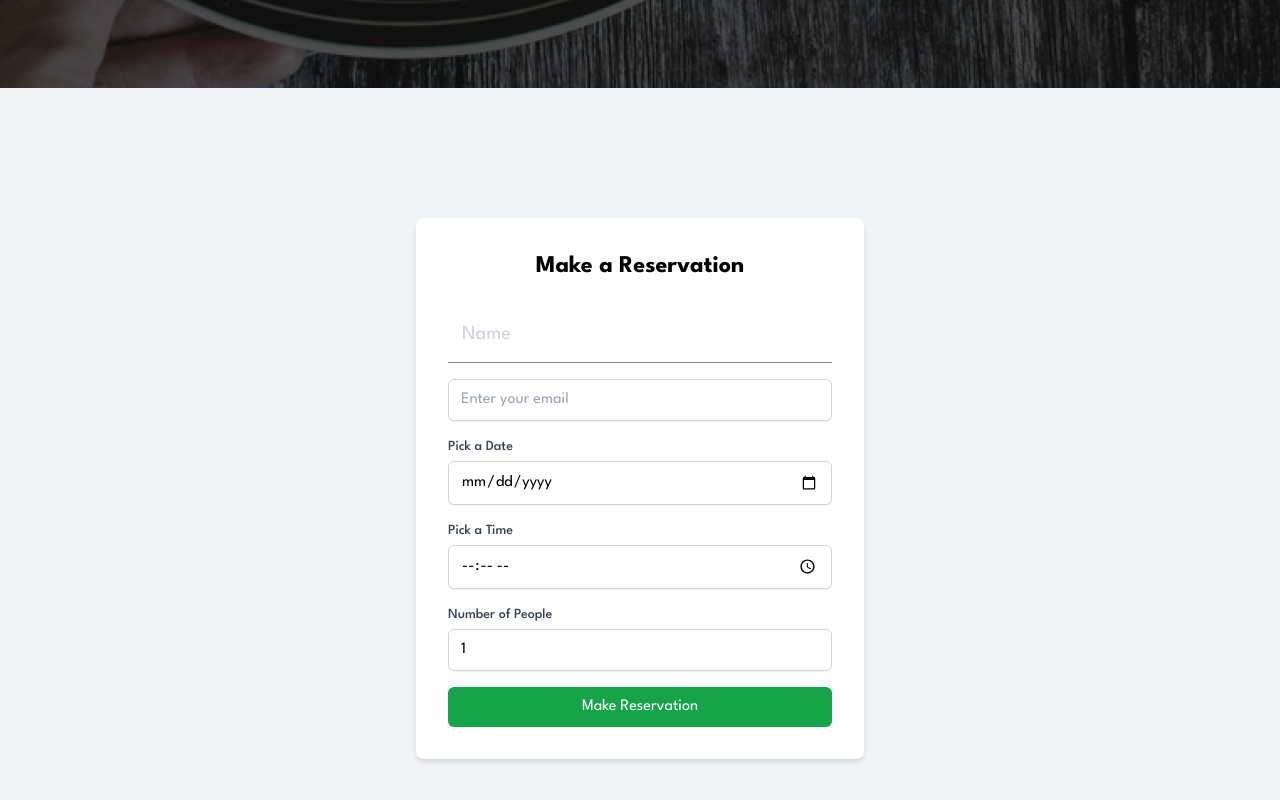
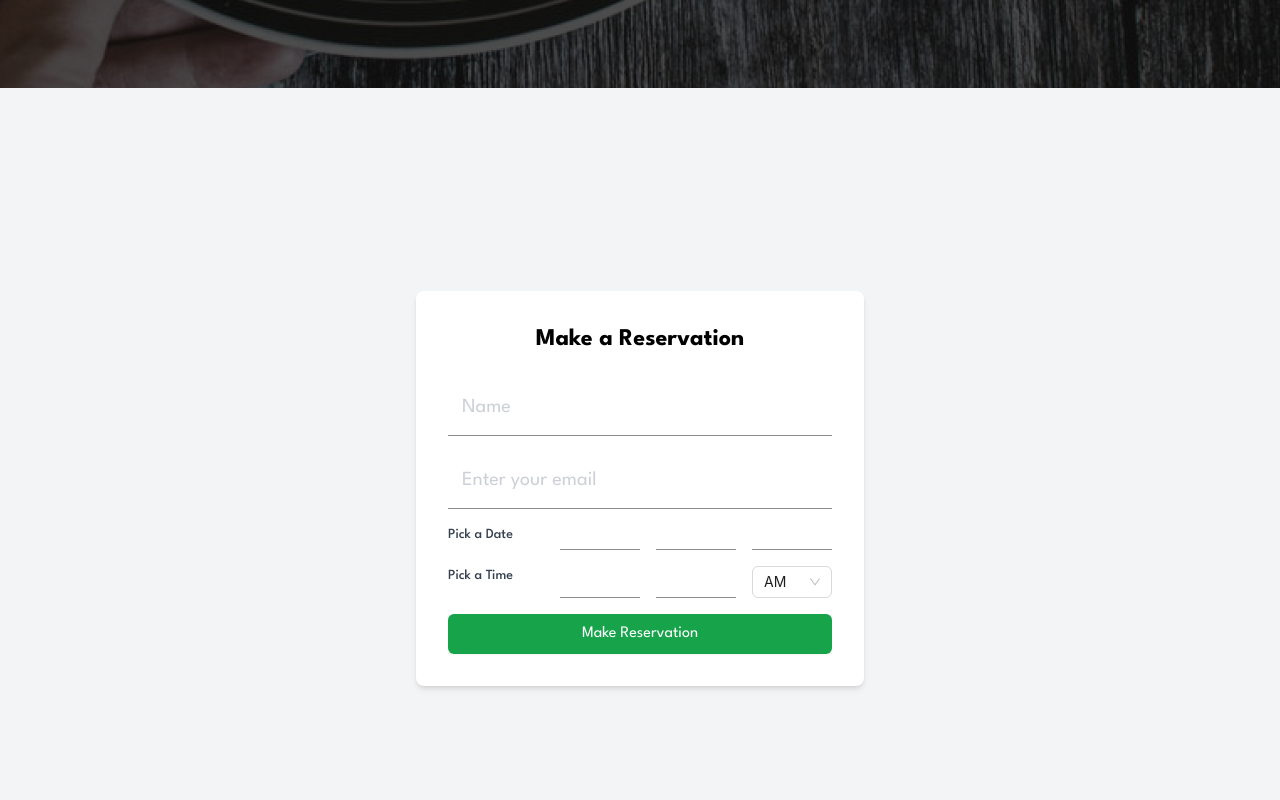
Before and after one commit to anritsetskhla10/dine-restaurant-website, a React (Vite) app: page /booking in a window 1280 px wide. Shown: the part 512-1312 px from the top of the page. Built offline with nearby package versions, Linux system fonts and the light colour scheme; the HTML template or start-up script is replaced by a standard one.

Commit message:
fix date and time inputs

```diff
--- a/package.json
+++ b/package.json
@@ -13,6 +13,7 @@
     "@emailjs/browser": "^4.4.1",
     "@types/react-router": "^5.1.20",
     "@types/react-router-dom": "^5.3.3",
+    "antd": "^5.20.6",
     "react": "^18.3.1",
     "react-dom": "^18.3.1",
     "react-router-dom": "^6.26.1"
--- a/src/components/Form.tsx
+++ b/src/components/Form.tsx
@@ -1,5 +1,6 @@
 import React, { useState } from 'react';
 import emailjs from '@emailjs/browser';
+import { Select } from 'antd';
 
 const Form: React.FC = () => {
   const [formData, setFormData] = useState({
@@ -9,6 +10,10 @@ const Form: React.FC = () => {
     time: '',
     guests: 1,
   });
+
+  const handleChangeTime = (value: { value: string; label: React.ReactNode }) => {
+    console.log(value); // { value: "lucy", key: "lucy", label: "Lucy (101)" }
+  };
 
   const handleChange = (e: React.ChangeEvent<HTMLInputElement>) => {
     const { name, value } = e.target;
@@ -70,53 +75,47 @@ const Form: React.FC = () => {
               value={formData.email}
               onChange={handleChange}
               required
-              className="mt-1 block w-full px-3 py-2 border border-gray-300 rounded-md shadow-sm focus:outline-none focus:ring-green-500 focus:border-green-500"
-            />
+              className="w-full px-[14px] py-[14px]  text-[20px] font-normal  text-[#111111] leading-[1.4] border-b-[1px]
+              border-b-[#8e8e8e]  focus:outline-none placeholder:opacity-50 focus:border-b-[#111]"
+           />
           </div>
-          <div className="form-group">
+          <div className="flex justify-between">
             <label htmlFor="date" className="block text-sm font-medium text-gray-700">
               Pick a Date
             </label>
-            <input
-              type="date"
-              id="date"
-              name="date"
-              value={formData.date}
-              onChange={handleChange}
-              required
-              className="mt-1 block w-full px-3 py-2 border border-gray-300 rounded-md shadow-sm focus:outline-none focus:ring-green-500 focus:border-green-500"
-            />
+            <div className='flex gap-4'>
+              <input type="number" className='max-w-20 border-b-[1px] border-b-[#8e8e8e]'/>
+              <input type="number" className='max-w-20 border-b-[1px] border-b-[#8e8e8e]'/>
+              <input type="number" className='max-w-20 border-b-[1px] border-b-[#8e8e8e]'/>
+            </div>
           </div>
-          <div className="form-group">
+          <div className="flex justify-between">
             <label htmlFor="time" className="block text-sm font-medium text-gray-700">
               Pick a Time
             </label>
-            <input
-              type="time"
-              id="time"
-              name="time"
-              value={formData.time}
-              onChange={handleChange}
-              required
-              className="mt-1 block w-full px-3 py-2 border border-gray-300 rounded-md shadow-sm focus:outline-none focus:ring-green-500 focus:border-green-500"
-            />
+            <div className='flex gap-4'>
+              <input type="number" className='max-w-20 border-b-[1px] border-b-[#8e8e8e]'/>
+              <input type="number" className='max-w-20 border-b-[1px] border-b-[#8e8e8e]'/>
+              <Select
+                  labelInValue
+                  defaultValue={{ value: 'AM', label: 'AM' }}
+                  style={{ width: 80 }}
+                  onChange={handleChangeTime}
+                  options={[
+                    {
+                      value: 'PM',
+                      label: 'PM',
+                    },
+                    {
+                      value: 'AM',
+                      label: 'AM',
+                    }
+                  ]}
+                />
+            </div>
           </div>
           <div className="form-group">
-            <label htmlFor="guests" className="block text-sm font-medium text-gray-700">
-              Number of People
-            </label>
-            <input
-              type="number"
-              id="guests"
-              name="guests"
-              min="1"
-              max="20"
-              placeholder="Number of guests"
-              value={formData.guests}
-              onChange={handleChange}
-              required
-              className="mt-1 block w-full px-3 py-2 border border-gray-300 rounded-md shadow-sm focus:outline-none focus:ring-green-500 focus:border-green-500"
-            />
+
           </div>
           <div className="form-group">
             <button
```
Also changed, not shown: 1 other file (tests, documents, lock files or other folders).
